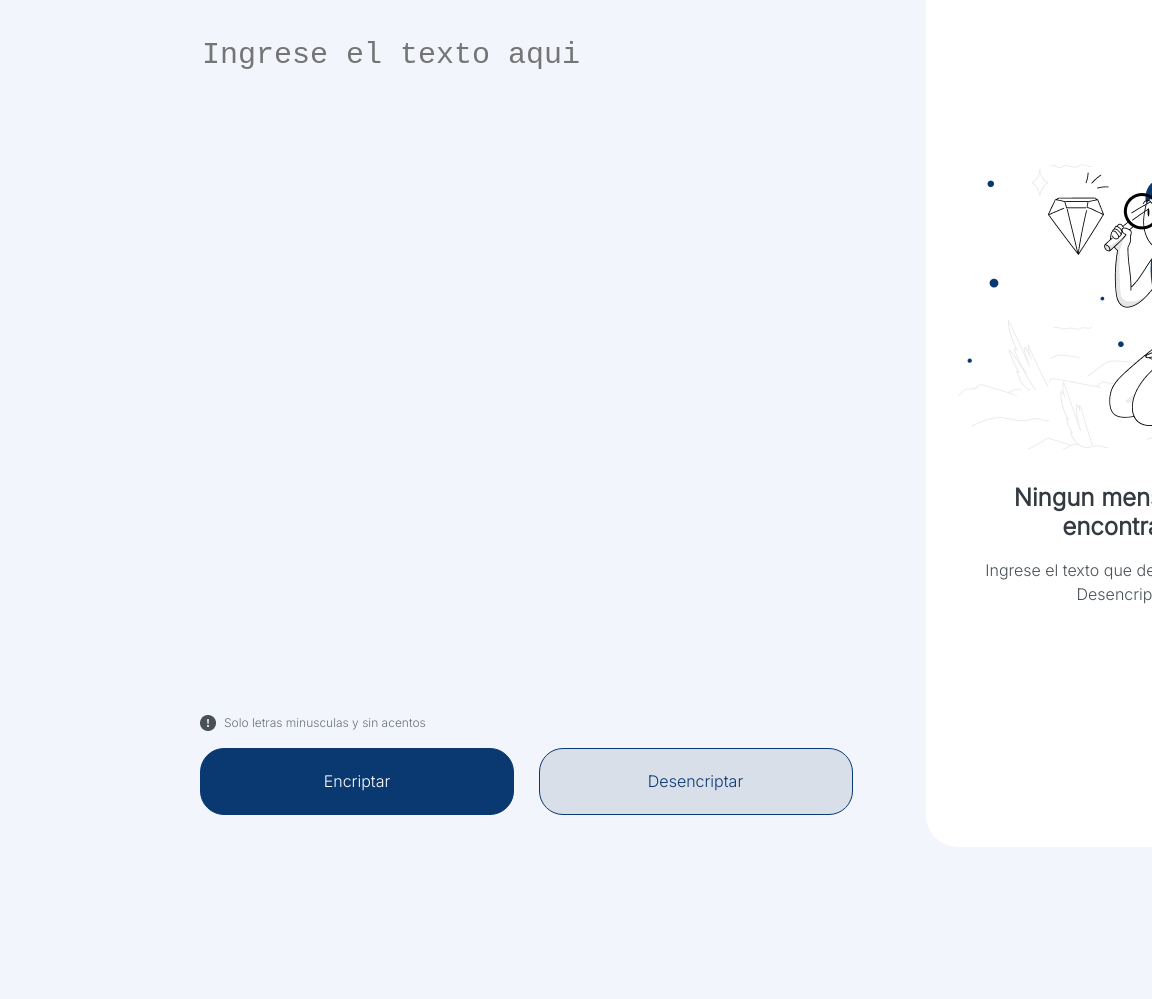
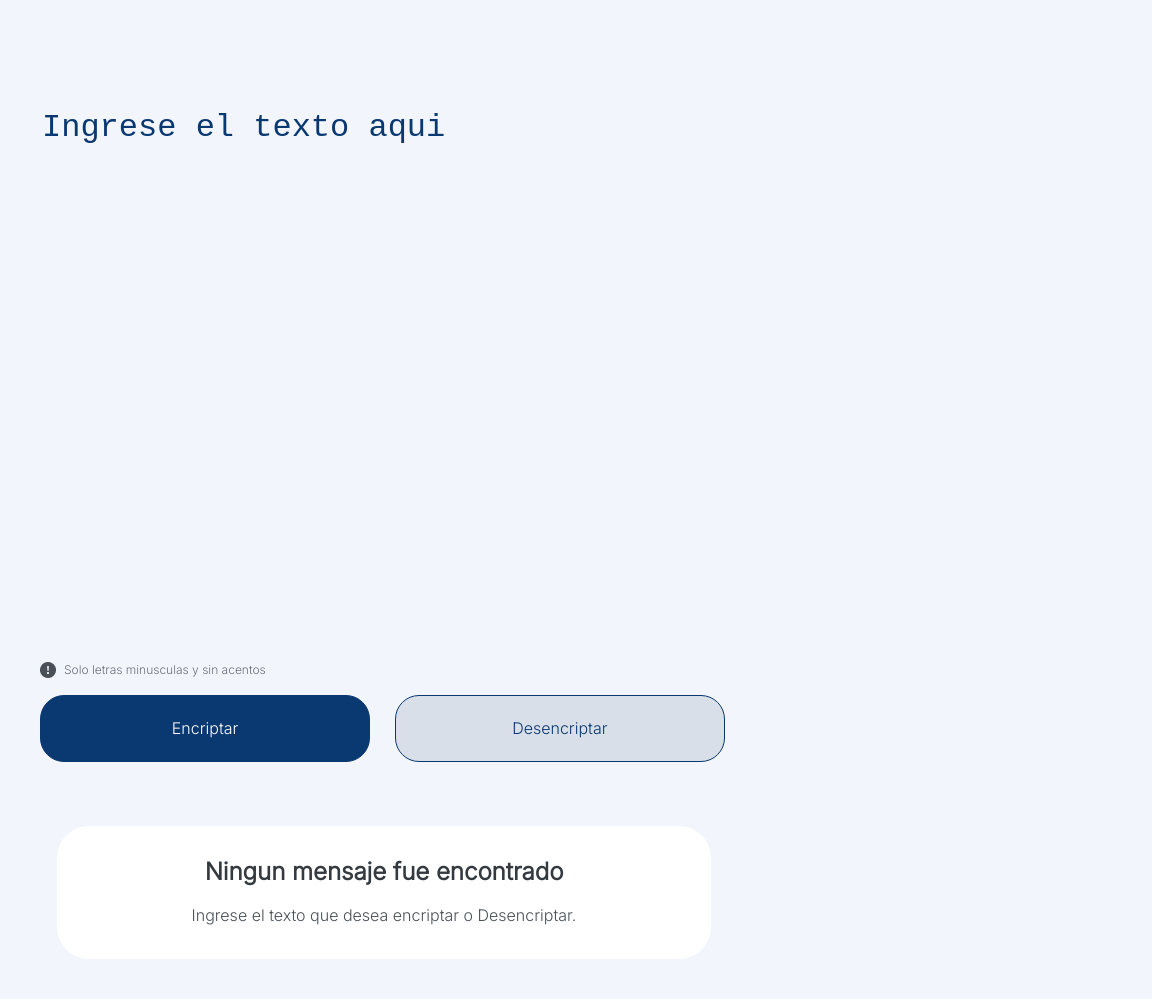
Before and after one commit to ArobioMatias/encriptador_de_texto, a plain HTML site: page index.html in a window 768 px wide. Shown: the part 137-1136 px from the top of the page, 1152 px wide, since content can reach past the window. Before the commit the page ends 1034 px from the top, so only its background shows below. Drawn offline with Linux system fonts and the light colour scheme.

Commit message:
agregando diseño responsivo para tablets

```diff
--- a/css/style.css
+++ b/css/style.css
@@ -47,6 +47,10 @@ h1 {
 
 .seccion-principal textarea:focus{
     outline: none;
+}
+
+.seccion-principal textarea::placeholder{
+    color: #0A3871;
 }
 
 .legenda {
@@ -274,3 +278,91 @@ h1 {
         margin: 0;
     }
 }
+
+@media screen and (max-width: 1024px) and (min-width: 481px) {
+
+    body {
+        padding: 40px;
+    }
+
+    h1 {
+        width: 32px;
+        padding-top: 33px;
+    }
+
+    .seccion-principal textarea, .legenda, .botones, .seccion-texto-encriptado {
+        position: static;
+    }
+
+    .seccion-principal {
+        height: auto;
+        margin-bottom: 64px;
+    }
+
+    .seccion-principal, .seccion-principal textarea {
+        width: 100%;
+    }
+
+    .seccion-principal textarea {
+        margin-top: 116px;
+        font-size: 32px;
+        height: auto;
+        margin-bottom: 9px;
+    }
+
+    .legenda {
+        margin-top: 64px;
+    }
+
+    .botones {
+        width: auto;
+        margin-top: 16px;
+    }
+
+    .btn-encriptar {
+        width: 48%;
+    }
+
+    .btn-desencriptar {
+        width: 48%;
+    }
+
+    .seccion-texto-encriptado {
+        width: 95%;
+        height: auto;
+        display: block;
+        margin: 0 auto;
+        padding: 32px 0;
+    }
+
+    .con-texto {
+        padding: 32px 32px 0 32px;
+    }
+
+    .con-texto textarea {
+        width: 100%;
+        height: auto;
+    }
+
+    .btn-copiar {
+        width: 100%;
+    }
+
+    .sin-texto {
+        width: auto;
+    }
+
+    .sin-texto img {
+        display: none;
+    }
+
+    .aviso {
+        margin: 0;
+        height: 29px;
+    }
+
+    .descripcion-aviso {
+        height: 24px;
+    }
+
+}
```
